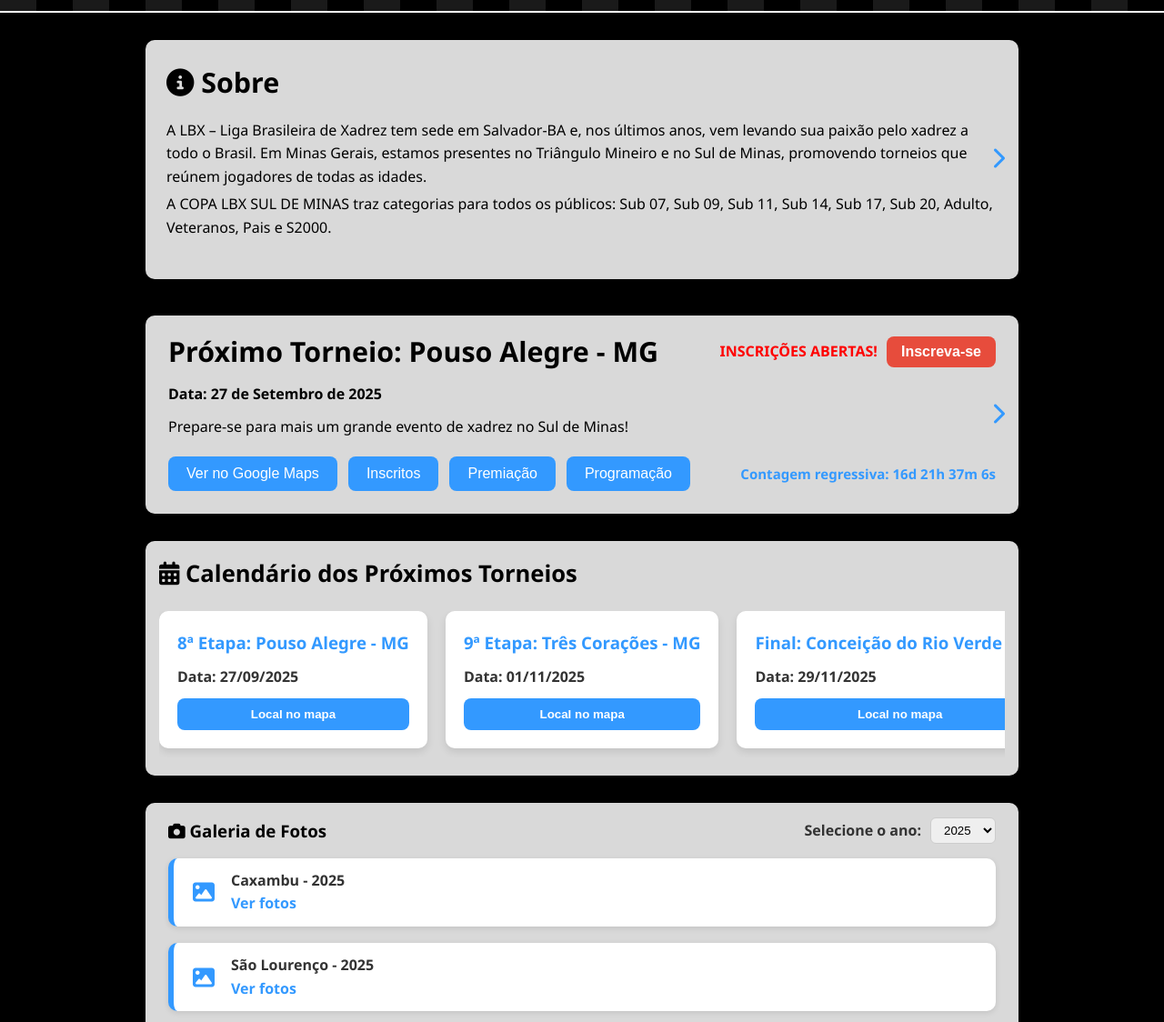
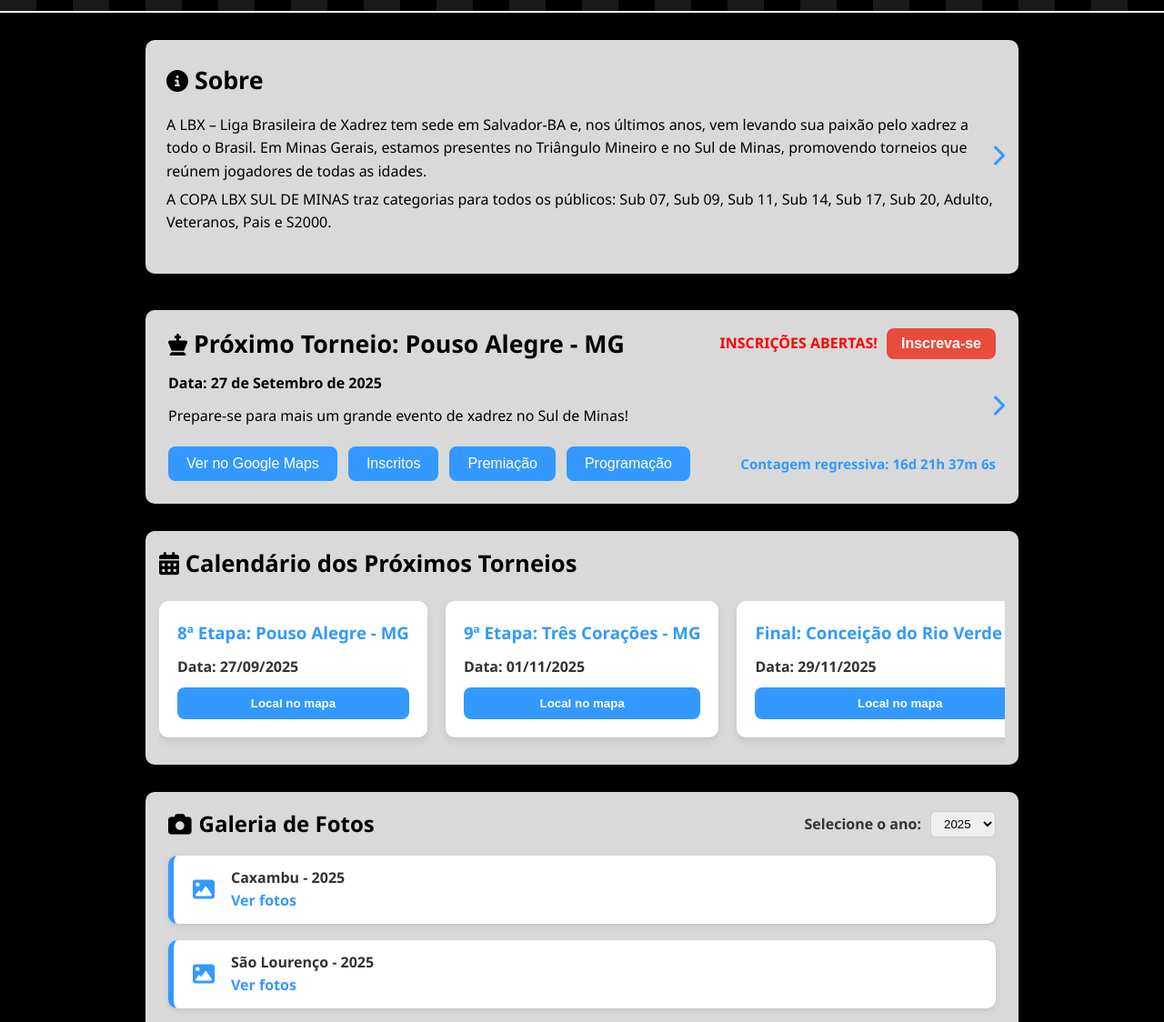
Before and after one commit to lbxsuldeminas/mg, a plain HTML site: page index.html in a window 1280 px wide. Shown: the part 138-1262 px from the top of the page at 91% size. Drawn offline with Linux system fonts and the light colour scheme.

Commit message:
Update index.html

```diff
--- a/index.html
+++ b/index.html
@@ -607,8 +607,8 @@ header img {
 <!-- Sobre -->
 <div class="card" id="sobre">
   <div id="SobreConteudo">
-    <h2 style="color: var(--primary-color); margin:0 0 15px 0; font-size:1.9rem;">
-      <i class="fa-solid fa-info-circle"></i>
+    <h2 style="color: var(--primary-color); margin:0 0 15px 0; font-size:1.67rem;">
+      <i class="fa-solid fa-info-circle" style="font-size:1.5rem;"></i>
       Sobre
     </h2>
 
@@ -649,7 +649,8 @@ header img {
 <div class="card" id="proximo-torneio">
   <div id="proximoTorneioConteudo">
     <div style="display:flex; flex-wrap: wrap; align-items:center; justify-content: space-between; gap:10px;">
-      <h2 style="color: var(--primary-color); margin:0; font-size:1.9rem;">
+      <h2 style="color: var(--primary-color); margin:0; font-size:1.67rem;">
+       <i class="fa-solid fa-chess-king" style="font-size:1.5rem;"></i>
         Próximo Torneio: Pouso Alegre - MG
       </h2>
       <div style="display:flex; align-items:center; gap:10px;">
@@ -703,7 +704,10 @@ header img {
 
     <!-- Calendário de Próximos Torneios -->
     <div class="card" id="calendario">
-      <h2><i class="fas fa-calendar-alt"></i> Calendário dos Próximos Torneios</h2>
+     <h2>
+  <i class="fas fa-calendar-alt" style="font-size:1.57rem;"></i>
+  Calendário dos Próximos Torneios
+</h2>
       <div class="calendar-list">
         <div class="calendar-item">
           <h3>8ª Etapa: Pouso Alegre - MG</h3>
@@ -726,7 +730,9 @@ header img {
 <!-- Galeria de Fotos -->
 <div class="card" id="galeria">
   <div class="gallery-header" style="display:flex; align-items:center; justify-content:space-between; flex-wrap:wrap; margin-bottom:15px;">
-    <h3 style="margin:0;"><i class="fas fa-camera"></i> Galeria de Fotos</h3>
+    <h3 style="margin:0; font-size:1.5rem; display:flex; align-items:center; gap:8px;">
+      <i class="fas fa-camera" style="font-size:1.6rem;"></i> Galeria de Fotos
+    </h3>
     <div style="display:flex; align-items:center; gap:10px;">
       <label for="yearFilter" style="margin:0; font-weight:600;">Selecione o ano:</label>
       <select id="yearFilter" style="padding:5px 10px; border-radius:6px; border:1px solid #ccc;">
```
